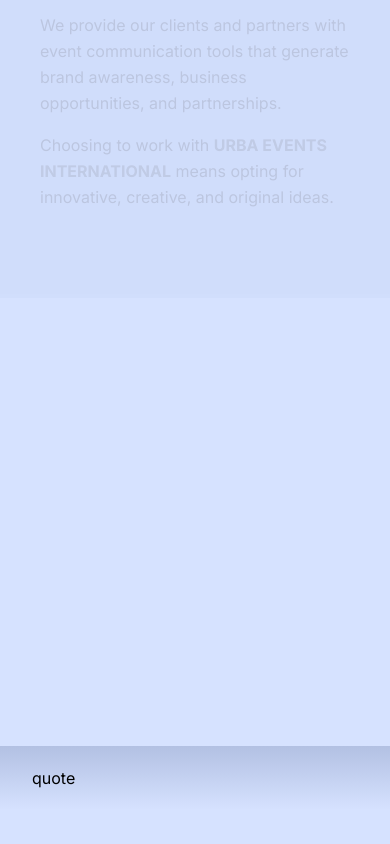
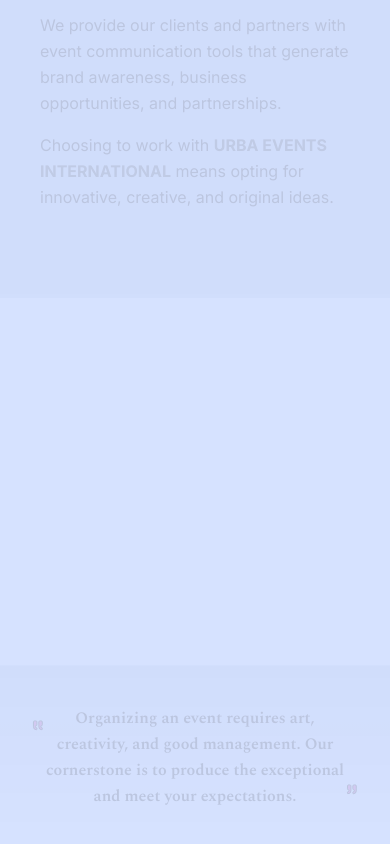
Before and after one commit to No0ne003/Events-website, a Next.js app: page /en in a window 390 px wide. Shown: the part 2355-3199 px from the top of the page. Before the commit the page ends 3165 px from the top, so only its background shows below. Built offline with nearby package versions, Linux system fonts and the light colour scheme; no server answers.

Commit message:
feat: quote section

```diff
--- a/messages/ar.json
+++ b/messages/ar.json
@@ -44,6 +44,7 @@
         "نحن نوفر لعملائنا وشركائنا أدوات اتصال الفعاليات التي تولد الوعي بالعلامة التجارية، والفرص التجارية، والشراكات.",
         "اختيار العمل مع أوربا إيفينتس الدولية يعني اختيار أفكار مبتكرة وإبداعية وأصلية."
       ]
-    }
+    },
+    "quote": "يتطلب تنظيم الحدث الفن والإبداع والإدارة الجيدة. حجر الزاوية لدينا هو تقديم ما هو استثنائي وتلبية توقعاتكم."
   }
 }
--- a/messages/en.json
+++ b/messages/en.json
@@ -44,6 +44,7 @@
         "We provide our clients and partners with event communication tools that generate brand awareness, business opportunities, and partnerships.",
         "Choosing to work with URBA EVENTS INTERNATIONAL means opting for innovative, creative, and original ideas."
       ]
-    }
+    },
+    "quote": "Organizing an event requires art, creativity, and good management. Our cornerstone is to produce the exceptional and meet your expectations."
   }
 }
--- a/messages/fr.json
+++ b/messages/fr.json
@@ -44,6 +44,7 @@
         "Nous fournissons à nos clients et partenaires des outils de communication événementielle qui génèrent de la notoriété, des opportunités commerciales et des partenariats.",
         "Choisir de travailler avec URBA EVENTS INTERNATIONAL, c'est opter pour des idées innovantes, créatives et originales."
       ]
-    }
+    },
+    "quote": "L’organisation d’un évènement nécessite l’art, créativité et bonne gestion. Notre clé de voute est de produire l’exceptionnelle et satisfaire vos attentes"
   }
 }
--- a/src/app/[locale]/_components/Home/About/About.tsx
+++ b/src/app/[locale]/_components/Home/About/About.tsx
@@ -38,9 +38,6 @@
         <motion.div
           {...fadeInAnimation}
           transition={{ ...fadeInAnimation.transition, delay: 0.3 }}
-          viewport={{
-            once: true,
-          }}
           className="relative w-full lg:w-1/2 h-full overflow-hidden"
         >
           <Image
@@ -65,9 +62,6 @@
                   ...fadeInAnimation.transition,
                   delay: 0.08 * index,
                 }}
-                viewport={{
-                  once: true,
-                }}
                 dangerouslySetInnerHTML={{
                   __html: paragraph.replace(
                     /URBA EVENTS INTERNATIONAL/g,
--- a/src/app/[locale]/_components/Home/Quote/Quote.tsx
+++ b/src/app/[locale]/_components/Home/Quote/Quote.tsx
@@ -1,7 +1,37 @@
+"use client";
+import { useTranslations } from "next-intl";
+import { motion } from "framer-motion";
+import { QuoteIcon } from "lucide-react";
+import { fadeInUp, transitionSettings } from "@/lib/utils";
+
 export default function Quote() {
+  const t = useTranslations("HomePage");
+  const quote = t("quote");
+
   return (
-    <section className="py-5 bg-gradient-to-b from-primary/20 to-transparent">
-      <div className="container">quote</div>
-    </section>
+    <motion.section
+      initial="hidden"
+      animate="visible"
+      variants={fadeInUp}
+      transition={transitionSettings}
+      className="py-10 bg-gradient-to-b from-primary/20 to-transparent"
+    >
+      <div className="container mx-auto text-center max-w-3xl">
+        <motion.div
+          initial={{ opacity: 0, y: 20 }}
+          whileInView={{ opacity: 1, y: 0 }}
+          transition={{ duration: 0.5, delay: 0.2, ease: "easeOut" }}
+          viewport={{
+            once: true,
+          }}
+        >
+          <p className="lg:text-lg font-semibold leading-relaxed font-spectral mx-auto flex justify-center max:max-w-xs">
+            <QuoteIcon className="size-10 lg:size-6 fill-secondary transform -scale-x-100" />
+            {quote}
+            <QuoteIcon className="size-10 lg:size-6 fill-secondary self-end" />
+          </p>
+        </motion.div>
+      </div>
+    </motion.section>
   );
 }
--- a/src/app/[locale]/_components/Home/Services/ServiceDetail.tsx
+++ b/src/app/[locale]/_components/Home/Services/ServiceDetail.tsx
@@ -20,9 +20,6 @@
       initial={{ opacity: 0, y: 40 }}
       whileInView={{ opacity: 1, y: 0 }}
       transition={{ duration: 0.3, ease: [0.19, 1, 0.22, 1] }}
-      viewport={{
-        once: true,
-      }}
       className="self-start z-20 max-w-xl lg:mt-10 bg-background/20 backdrop-blur-3xl rounded-lg lg:absolute lg:left-0"
     >
       <p
```
